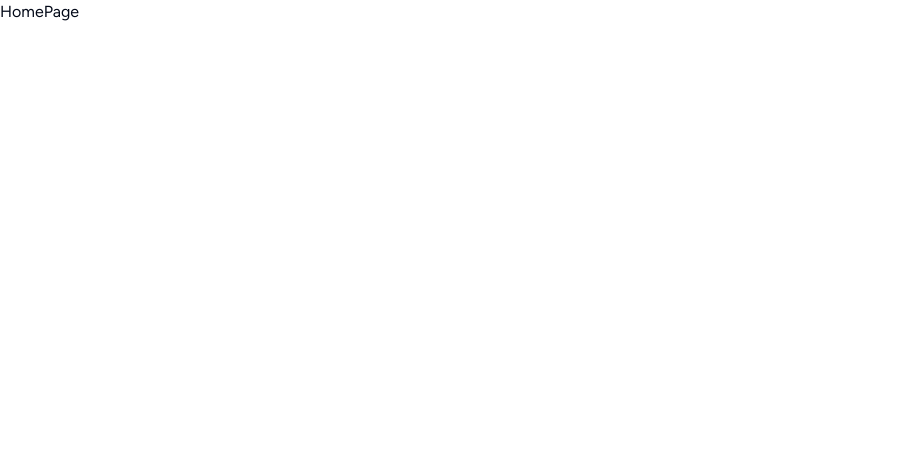
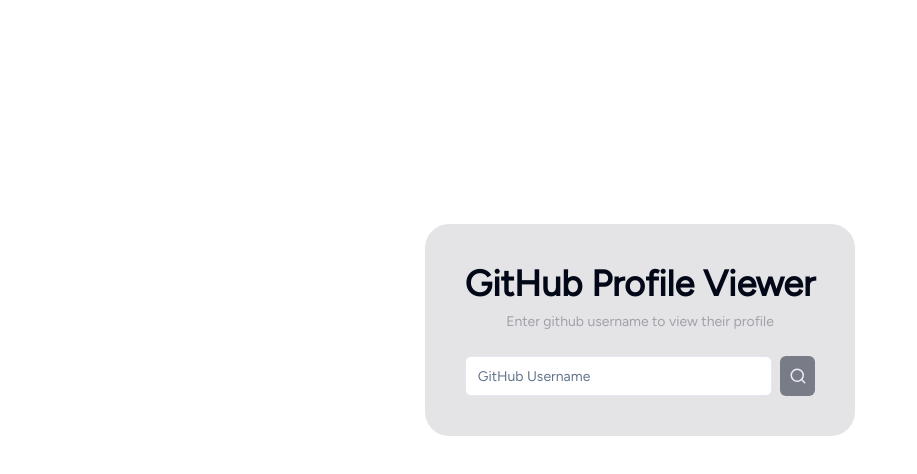
Before and after one commit to ashank2603/aquera-task, a React (Vite) app: page / in a window 1280 px wide. Shown: the top 474 px of the page, without its empty margins (0-917 px from the left). Built offline with nearby package versions, Linux system fonts and the light colour scheme.

Commit message:
Create home page layout

```diff
--- a/package.json
+++ b/package.json
@@ -10,6 +10,7 @@
     "preview": "vite preview"
   },
   "dependencies": {
+    "@radix-ui/react-slot": "^1.0.2",
     "class-variance-authority": "^0.7.0",
     "clsx": "^2.1.0",
     "lucide-react": "^0.331.0",
--- /dev/null
+++ b/src/components/ui/button.tsx
@@ -0,0 +1,56 @@
+import * as React from "react"
+import { Slot } from "@radix-ui/react-slot"
+import { cva, type VariantProps } from "class-variance-authority"
+
+import { cn } from "@/lib/utils"
+
+const buttonVariants = cva(
+  "inline-flex items-center justify-center whitespace-nowrap rounded-md text-sm font-medium ring-offset-background transition-colors focus-visible:outline-none focus-visible:ring-2 focus-visible:ring-ring focus-visible:ring-offset-2 disabled:pointer-events-none disabled:opacity-50",
+  {
+    variants: {
+      variant: {
+        default: "bg-primary text-primary-foreground hover:bg-primary/90",
+        destructive:
+          "bg-destructive text-destructive-foreground hover:bg-destructive/90",
+        outline:
+          "border border-input bg-background hover:bg-accent hover:text-accent-foreground",
+        secondary:
+          "bg-secondary text-secondary-foreground hover:bg-secondary/80",
+        ghost: "hover:bg-accent hover:text-accent-foreground",
+        link: "text-primary underline-offset-4 hover:underline",
+      },
+      size: {
+        default: "h-10 px-4 py-2",
+        sm: "h-9 rounded-md px-3",
+        lg: "h-11 rounded-md px-8",
+        icon: "h-10 w-10",
+      },
+    },
+    defaultVariants: {
+      variant: "default",
+      size: "default",
+    },
+  }
+)
+
+export interface ButtonProps
+  extends React.ButtonHTMLAttributes<HTMLButtonElement>,
+    VariantProps<typeof buttonVariants> {
+  asChild?: boolean
+}
+
+const Button = React.forwardRef<HTMLButtonElement, ButtonProps>(
+  ({ className, variant, size, asChild = false, ...props }, ref) => {
+    const Comp = asChild ? Slot : "button"
+    return (
+      <Comp
+        className={cn(buttonVariants({ variant, size, className }))}
+        ref={ref}
+        {...props}
+      />
+    )
+  }
+)
+Button.displayName = "Button"
+
+export { Button, buttonVariants }
--- /dev/null
+++ b/src/components/ui/input.tsx
@@ -0,0 +1,25 @@
+import * as React from "react"
+
+import { cn } from "@/lib/utils"
+
+export interface InputProps
+  extends React.InputHTMLAttributes<HTMLInputElement> {}
+
+const Input = React.forwardRef<HTMLInputElement, InputProps>(
+  ({ className, type, ...props }, ref) => {
+    return (
+      <input
+        type={type}
+        className={cn(
+          "flex h-10 w-full rounded-md border border-input bg-background px-3 py-2 text-sm ring-offset-background file:border-0 file:bg-transparent file:text-sm file:font-medium placeholder:text-muted-foreground focus-visible:outline-none focus-visible:ring-2 focus-visible:ring-ring focus-visible:ring-offset-2 disabled:cursor-not-allowed disabled:opacity-50",
+          className
+        )}
+        ref={ref}
+        {...props}
+      />
+    )
+  }
+)
+Input.displayName = "Input"
+
+export { Input }
--- a/src/pages/HomePage.tsx
+++ b/src/pages/HomePage.tsx
@@ -1,7 +1,41 @@
+import { Button } from "@/components/ui/button"
+import { Input } from "@/components/ui/input"
+import { Search } from "lucide-react"
+import { useState } from "react"
+import { useNavigate } from "react-router-dom"
 
 const HomePage = () => {
+  const [username, setUsername] = useState<string>("")
+
+  const navigate = useNavigate()
+
+  const searchUsername = () => {
+    navigate(`/${username}`)
+  }
+
   return (
-    <div>HomePage</div>
+    <div className="min-h-screen flex flex-col py-56 items-center">
+        <div className="space-y-6 bg-zinc-200 p-10 rounded-3xl">
+            <div className="space-y-2">
+                <h1 className="text-4xl font-semibold">GitHub Profile Viewer</h1>
+                <p className="text-sm text-center text-zinc-400">Enter github username to view their profile</p>
+            </div>
+            <div className="flex gap-2">
+                <Input
+                    placeholder="GitHub Username"
+                    value={username}
+                    onChange={(e) => setUsername(e.target.value)}
+                />
+                <Button
+                    size="icon"
+                    onClick={searchUsername}
+                    disabled={username === ""}
+                >
+                    <Search size={18} />
+                </Button>
+            </div>
+        </div>
+    </div>
   )
 }
 
```
Also changed, not shown: 1 other file (tests, documents, lock files or other folders).
